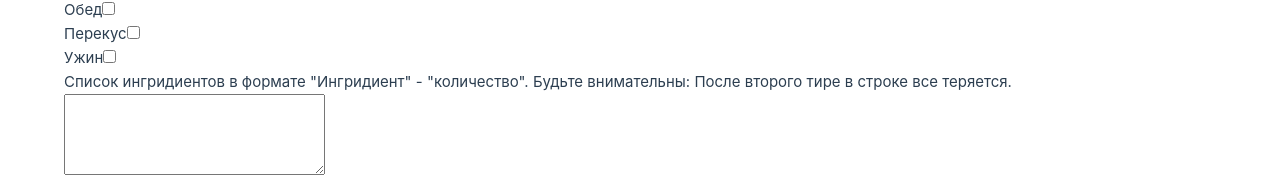
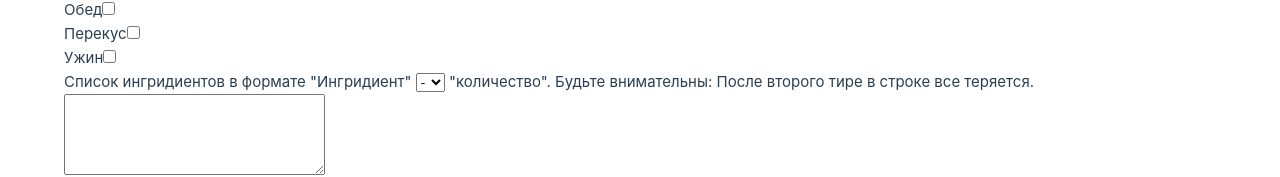
Before and after one commit to iamarrow88/menu-constructor-vue, a Vue app in the folder menu-constructor-vue/: page /add-receipt in a window 1280 px wide. Shown: the part 281-458 px from the top of the page. Built offline with nearby package versions, Linux system fonts and the light colour scheme.

Commit message:
feat: adding a separator choice at the saving receipt page

```diff
--- a/menu-constructor-vue/src/utilites/formatIngredients.ts
+++ b/menu-constructor-vue/src/utilites/formatIngredients.ts
@@ -1,4 +1,4 @@
-export function formatIngredients(rawIngredients: string): iIngredient[] {
+export function formatIngredients(rawIngredients: string, separator: string): iIngredient[] {
   try {
     const lines = rawIngredients.replace(/\n|\r\n|\r/g, "<br>").split('<br>');
 
@@ -6,7 +6,7 @@ export function formatIngredients(rawIngredients: string): iIngredient[] {
       const ingredients = [];
       lines.map(line => {
         const acc = {};
-        const [ ingredient, count ] = line.split('-');
+        const [ ingredient, count ] = line.split(separator);
         acc["value"] = Boolean(count) ? count.trim() : '';
         acc["name"] = Boolean(ingredient) ? ingredient.trim() : '';
         ingredients.push(acc);
--- a/menu-constructor-vue/src/views/AddReceiptView.vue
+++ b/menu-constructor-vue/src/views/AddReceiptView.vue
@@ -26,7 +26,11 @@
         </div>
       </div>
       <div class="my-textarea">
-        <label for="ingredients-area">Список ингридиентов в формате "Ингридиент" - "количество". Будьте внимательны: После второго тире в строке все теряется.</label>
+        <label for="ingredients-area">Список ингридиентов в формате "Ингридиент" <select v-model="separator">
+          <option>-</option>
+          <option>:</option>
+          <option>^</option>
+        </select> "количество". Будьте внимательны: После второго тире в строке все теряется.</label>
         <textarea name="ingredients-area"
                   id="ingredients-area"
                   cols="30"
@@ -75,14 +79,16 @@ export default {
       },
       rawIngredients: '',
       newTag: '',
+      separator: '-'
     }
   },
   methods: {
     async saveReceipt() {
-      this.receipt.ingredients = formatIngredients(this.rawIngredients);
+      this.receipt.ingredients = formatIngredients(this.rawIngredients, this.separator);
       if (stringIsNotEmpty(this.receipt.name)
         && stringIsNotEmpty(this.receipt.howToCook)
         && arrayIsNotEmpty(this.receipt.ingredients)) {
+        console.log(this.receipt);
         const addingReceipt = await fetch('http://127.0.0.1:3000/receipts', {
           method: 'POST',
           headers: {},
--- a/menu-constructor-vue/src/views/MenuBasePage.vue
+++ b/menu-constructor-vue/src/views/MenuBasePage.vue
@@ -33,7 +33,6 @@
     </div>
     <div class="menu-base-page__content content">
       <RouterLink to="/add-receipt">Добавить рецепт</RouterLink>
-      <button>Добавить рецепт</button>
 
       <fieldset class="menu-base-page__options options"> <!-- !TODO список приемов пищи из списка рецептов -->
         <legend class="options__title">Показать рецепты для:</legend>
```
